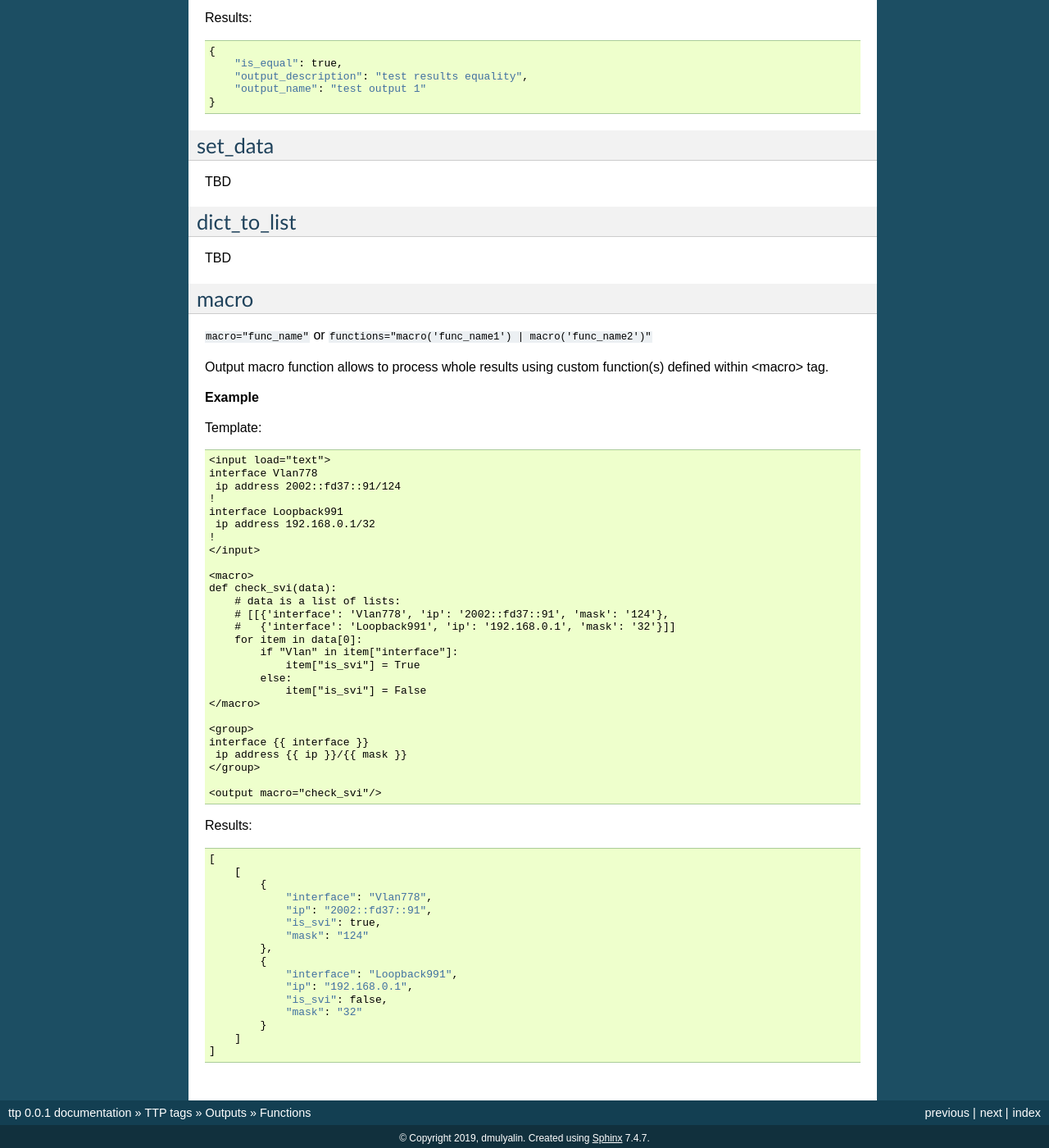
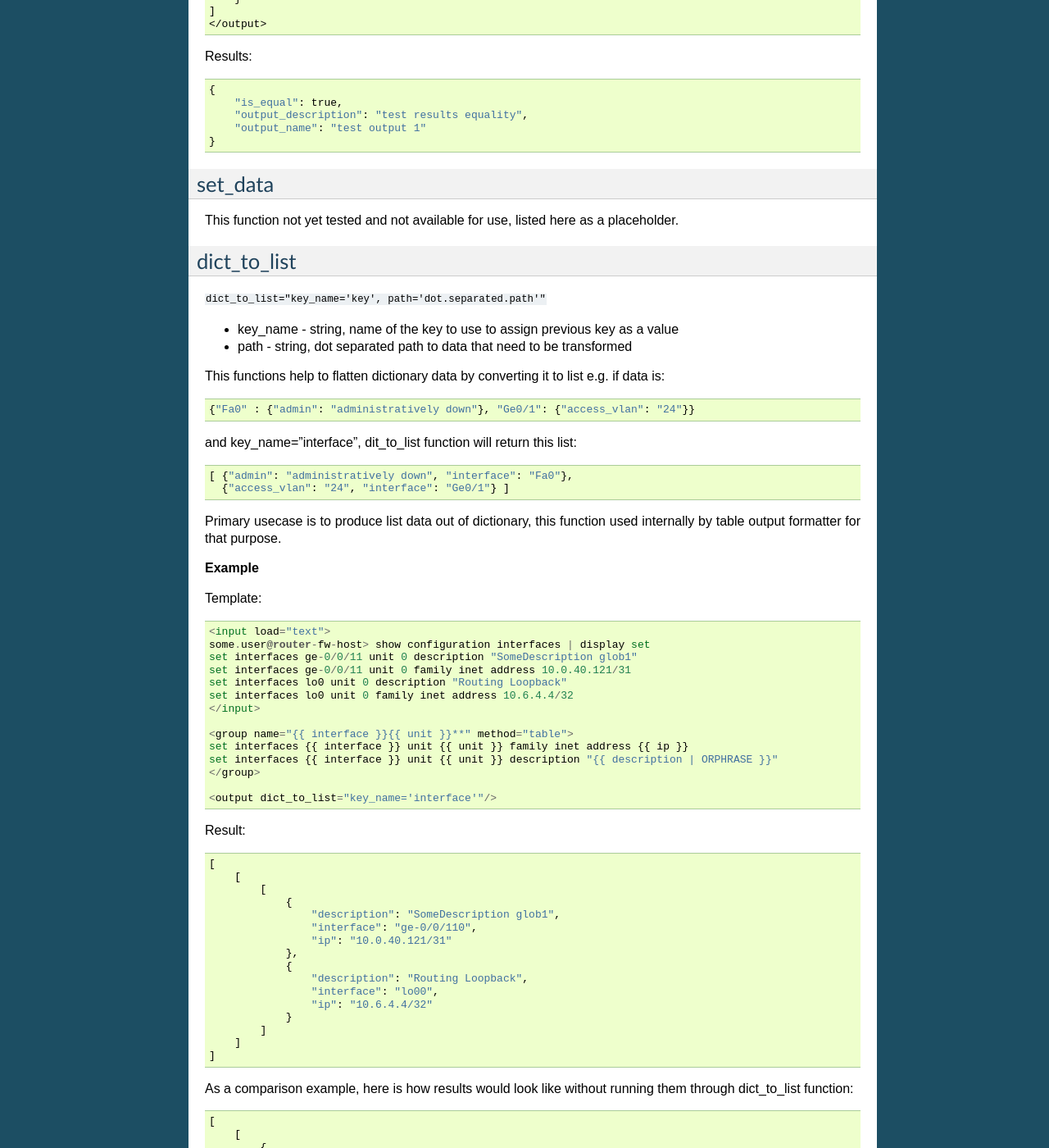
Before and after one commit to dmulyalin/ttp, a Sphinx documentation site: the page built from docs/source/TTP_TAGS/Outputs/Functions.rst, in a window 1280 px wide and 1400 px high, scrolled down 1289 px. Shown: the whole window at 82% size. Built offline with Sphinx 7.4.7, drawn with Linux system fonts in a browser that asks for light colours; some of the changed text lies outside the part shown.

Commit message:
added docs for variables and putput functions, fixed output traverse function extraction

```diff
--- a/docs/source/Groups/Functions.rst
+++ b/docs/source/Groups/Functions.rst
@@ -17,7 +17,7 @@ Condition functions help to evaluate group results and return *False* or *True*,
      - checks if group result contains match at least for one of given variables
    * - `macro`_
      - Name of the macros function to run against group result
-   * - `functions`_
+   * - `group functions`_
      - String containing list of functions to run this group results through
    * - `to_ip`_
      - transforms given values in ipaddress IPAddress object
@@ -226,7 +226,7 @@ Result::
         }
     ]
 
-functions
+group functions
 ------------------------------------------------------------------------------
 ``functions="function1('attributes') | function2('attributes') | ... | functionN('attributes')"``
 
--- a/docs/source/Match Variables/Functions.rst
+++ b/docs/source/Match Variables/Functions.rst
@@ -67,7 +67,7 @@ Action functions act upon match result to transform into desired state.
      - string format using python string format method
    * - `uptimeparse`_
      - function to parse uptime string
-   # - `mac_eui`_
+   * - `mac_eui`_
      - transforms mac string into EUI format
 
 Condition functions can perform various checks with match results and returns either True or False depending on check results.
@@ -1831,4 +1831,4 @@ mac_eui
 ------------------------------------------------------------------------------
 ``{{ name | mac_eui }}``
 
-This function normalizes mac address representation format by deleting ``-:. `` characters from mac address string and converting it into aa:bb:cc:dd:ee:ff. It also handles the case when mac address trailing zeros stripped by device in show commands output, by staffing zeros to make mac address 12 symbols long, e.g. aabb.ccdd.ee will be converted to aa:bb:cc:dd:ee:00
+This function normalizes mac address representation format by deleting ``-:.`` characters from mac address string and converting it into aa:bb:cc:dd:ee:ff. It also handles the case when mac address trailing zeros stripped by device in show commands output, by staffing zeros to make mac address 12 symbols long, e.g. aabb.ccdd.ee will be converted to aa:bb:cc:dd:ee:00
--- a/docs/source/TTP_TAGS/Inputs/Functions.rst
+++ b/docs/source/TTP_TAGS/Inputs/Functions.rst
@@ -50,8 +50,8 @@ commands
 
 Purpose of this function is twofold:
 
-    1 For each command TTP can extract associated data from input text, so that input groups will only process data they designed to parse
-	2 TTP object methods ``get_input_commands_list`` and ``get_input_commands_dict`` can return list or dictionary of commands, output for which template expects
+* For each command TTP can extract associated data from input text, so that input groups will only process data they designed to parse
+* TTP object methods ``get_input_commands_list`` and ``get_input_commands_dict`` can return list or dictionary of commands, output for which template expects
 
 ..note:: to be able to successfully extract show commands output, text data should contain device hostname together with command itself
 
--- a/docs/source/TTP_TAGS/Outputs/Functions.rst
+++ b/docs/source/TTP_TAGS/Outputs/Functions.rst
@@ -15,11 +15,15 @@ Output system provides support for a number of functions. Functions help to proc
      - insert arbitrary data to results at given path, replacing any existing results
    * - `dict_to_list`_
      - transforms dictionary to list of dictionaries at given path
+   * - `traverse`_
+     - returns data at given path location of results tree
    * - `macro`_
      - passes results through macro function
+   * - `output functions`_
+     - pipe separated list of functions to run results through
 
 is_equal
-******************************************************************************
+------------------------------------------------------------
 ``functions="is_equal"``
 
 Function is_equal load output tag text data into python structure (list, dictionary etc.) using given loader and performs comparison with parsing results. is equal returns a dictionary of three elements::
@@ -83,17 +87,93 @@ Results::
     }
 
 set_data
-******************************************************************************
+------------------------------------------------------------
 
-TBD
+This function not yet tested and not available for use, listed here as a placeholder.
 
 dict_to_list
-******************************************************************************
+------------------------------------------------------------
+``dict_to_list="key_name='key', path='dot.separated.path'"``
 
-TBD
+* key_name - string, name of the key to use to assign previous key as a value
+* path - string, dot separated path to data that need to be transformed
+
+This functions help to flatten dictionary data by converting it to list e.g. if data is::
+
+    {"Fa0" : {"admin": "administratively down"}, "Ge0/1": {"access_vlan": "24"}}
+
+and key_name="interface", dit_to_list function will return this list::
+
+    [ {"admin": "administratively down", "interface": "Fa0"},
+      {"access_vlan": "24", "interface": "Ge0/1"} ]
+
+Primary usecase is to produce list data out of dictionary, this function used internally by table output formatter for that purpose.
+
+**Example**
+
+Template::
+
+    <input load="text">
+    some.user@router-fw-host> show configuration interfaces | display set
+    set interfaces ge-0/0/11 unit 0 description "SomeDescription glob1"
+    set interfaces ge-0/0/11 unit 0 family inet address 10.0.40.121/31
+    set interfaces lo0 unit 0 description "Routing Loopback"
+    set interfaces lo0 unit 0 family inet address 10.6.4.4/32
+    </input>
+
+    <group name="{{ interface }}{{ unit }}**" method="table">
+    set interfaces {{ interface }} unit {{ unit }} family inet address {{ ip }}
+    set interfaces {{ interface }} unit {{ unit }} description "{{ description | ORPHRASE }}"
+    </group>
+
+    <output dict_to_list="key_name='interface'"/>
+
+Result::
+
+    [
+        [
+            [
+                {
+                    "description": "SomeDescription glob1",
+                    "interface": "ge-0/0/110",
+                    "ip": "10.0.40.121/31"
+                },
+                {
+                    "description": "Routing Loopback",
+                    "interface": "lo00",
+                    "ip": "10.6.4.4/32"
+                }
+            ]
+        ]
+    ]
+
+As a comparison example, here is how results would look like without running them through dict_to_list function::
+
+    [
+        [
+            {
+                "ge-0/0/110": {
+                    "description": "SomeDescription glob1",
+                    "ip": "10.0.40.121/31"
+                },
+                "lo00": {
+                    "description": "Routing Loopback",
+                    "ip": "10.6.4.4/32"
+                }
+            }
+        ]
+    ]
+
+traverse
+------------------------------------------------------------
+``traverse="path='dot.separated.path'"``
+
+* path - string, dot separated path to data that need to be transformed
+
+traverse function walks results tree up to the level of given path and return data at given locaton.
 
 macro
-******************************************************************************
+------------------------------------------------------------
 ``macro="func_name"`` or ``functions="macro('func_name1') | macro('func_name2')"``
 
 Output macro function allows to process whole results using custom function(s) defined within <macro> tag.
@@ -148,3 +228,11 @@ Results::
             }
         ]
     ]
+
+output functions
+------------------------------------------------------------
+``functions="function1('attributes') | function2('attributes') | ... | functionN('attributes')"``
+
+* functionN - name of the output function together with it's attributes
+
+String, that contains pipe separated list of output functions with functions' attributes
```
Also changed, not shown: other parts of docs/source/TTP_TAGS/Outputs/Functions.rst (+1 -1 lines), docs/source/TTP_TAGS/Outputs/Attributes.rst (+0 -13 lines), docs/source/TTP_TAGS/Variables.rst (+4 -4 lines), 2 other files.
